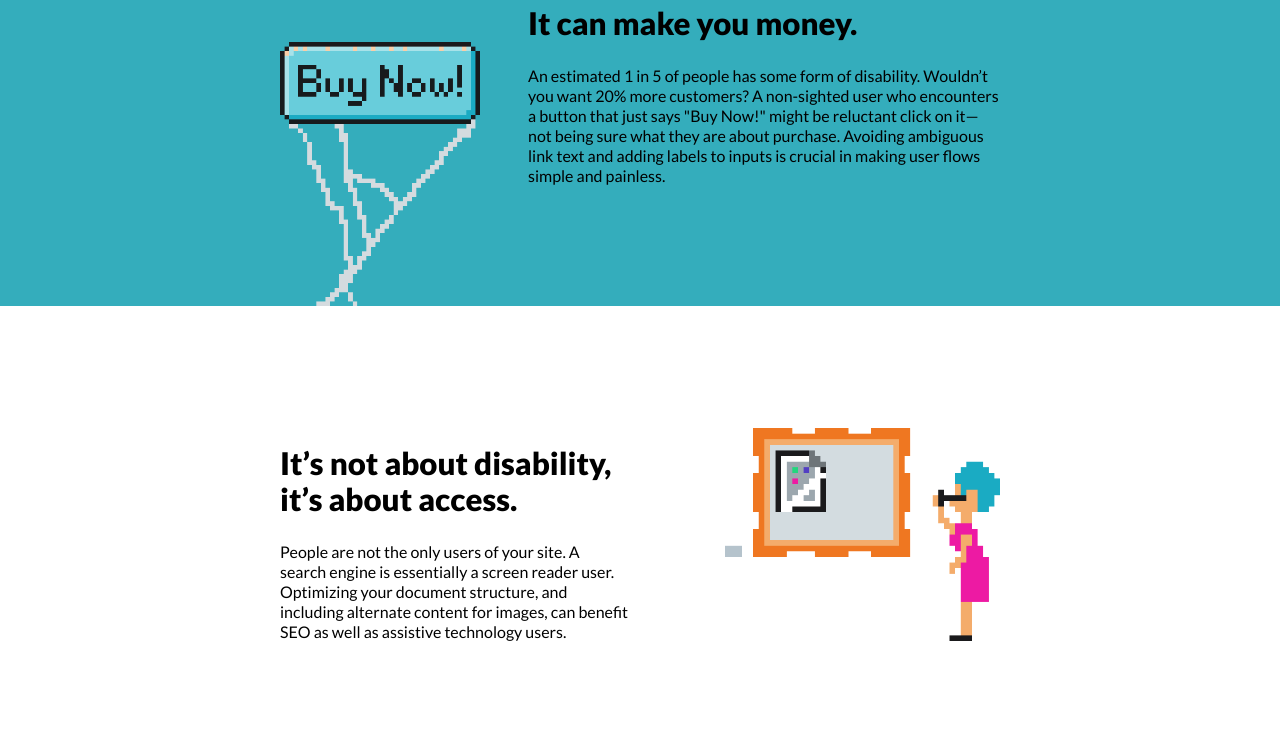
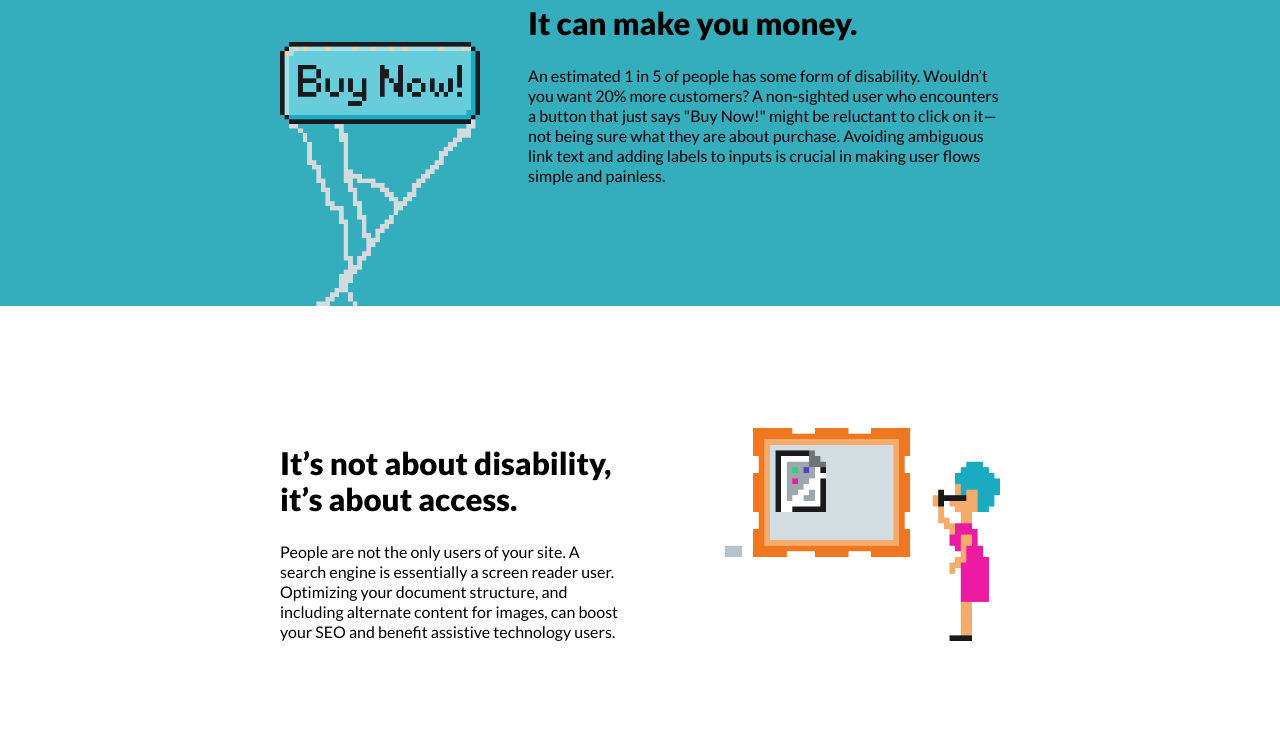
Before and after one commit to simonswiss/kingpixel-demo, a Jekyll site: the page built from a11y/index.html, in a window 1280 px wide and 1400 px high, scrolled down 1047 px. Shown: the part 194-924 px from the top of the window. Built offline with Jekyll 4.4.1, drawn with Linux system fonts in a browser that asks for light colours.

Commit message:
fixes a typo

```diff
--- a/a11y/index.html
+++ b/a11y/index.html
@@ -37,7 +37,7 @@
     <div class="img-left">
         <div class="copy">
             <h3>It can make you money.</h3>
-            <p>An estimated 1 in 5 of people has some form of disability. Wouldn’t you want 20% more customers? A non-sighted user who encounters a button that just says "Buy Now!" might be reluctant click on it&mdash;not being sure what they are about purchase. Avoiding ambiguous link text and adding labels to inputs is crucial in making user flows simple and painless.</p>
+            <p>An estimated 1 in 5 of people has some form of disability. Wouldn’t you want 20% more customers? A non-sighted user who encounters a button that just says "Buy Now!" might be reluctant to click on it&mdash;not being sure what they are about purchase. Avoiding ambiguous link text and adding labels to inputs is crucial in making user flows simple and painless.</p>
         </div>
         <div class="image end">
             <img alt="original pixel art illustration of submit button that says buy now on it. There are dust particles and cobwebs on the button." src="/images/buynow.png" width="200" height="264">
@@ -49,7 +49,7 @@
     <div class="img-right">
         <div class="copy">
             <h3>It’s not about disability, it’s about access.</h3>
-            <p>People are not the only users of your site. A search engine is essentially a screen reader user. Optimizing your document structure, and including alternate content for images, can benefit SEO as well as assistive technology users. </p>
+            <p>People are not the only users of your site. A search engine is essentially a screen reader user. Optimizing your document structure, and including alternate content for images, can boost your SEO and benefit assistive technology users. </p>
         </div>
         <div class="image ">
             <img alt="original pixel art illustration of a broken image icon framed like art on a wall. There is an old lady looking on in somewhat disbelief" src="/images/alt.png" width="275" height="213">
```
